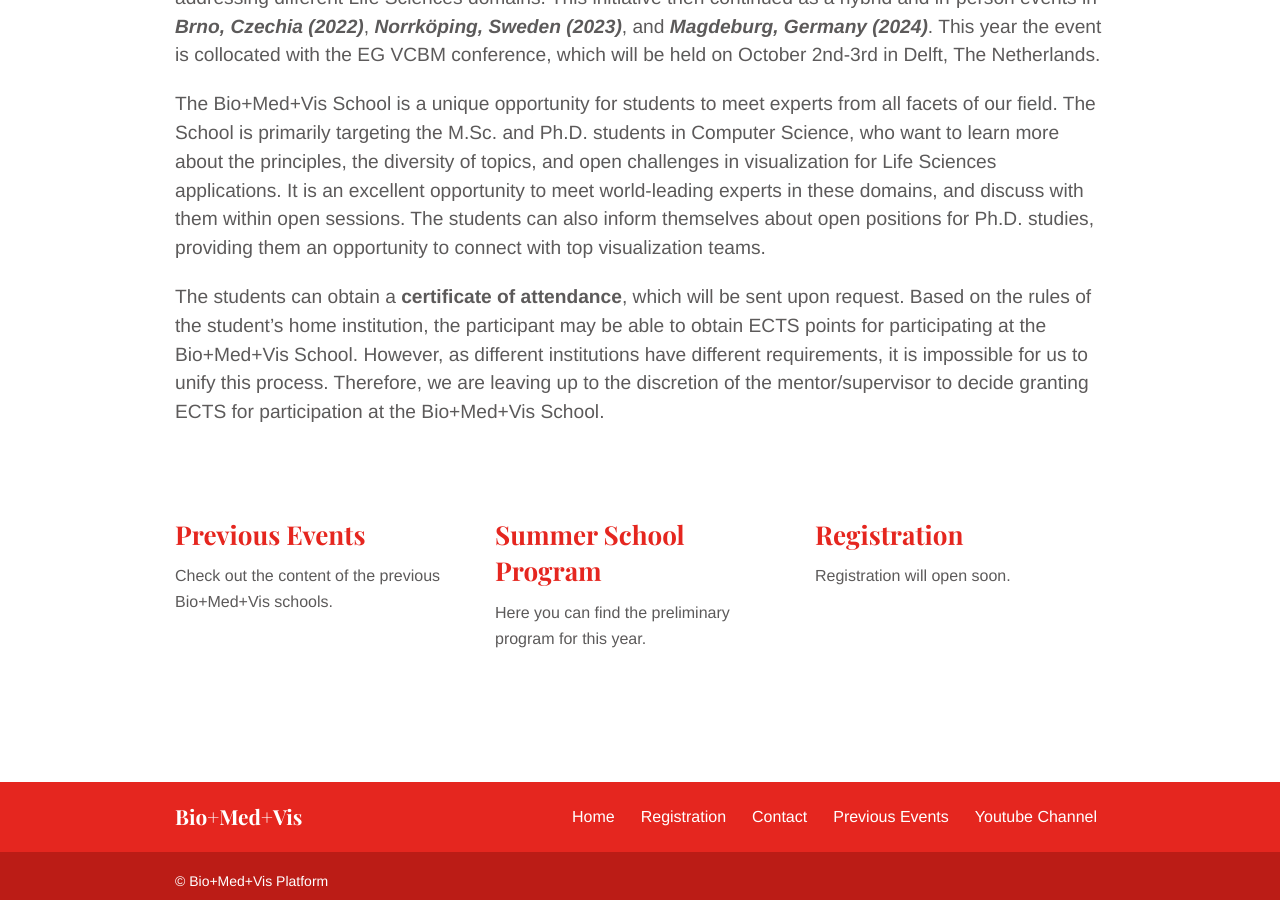
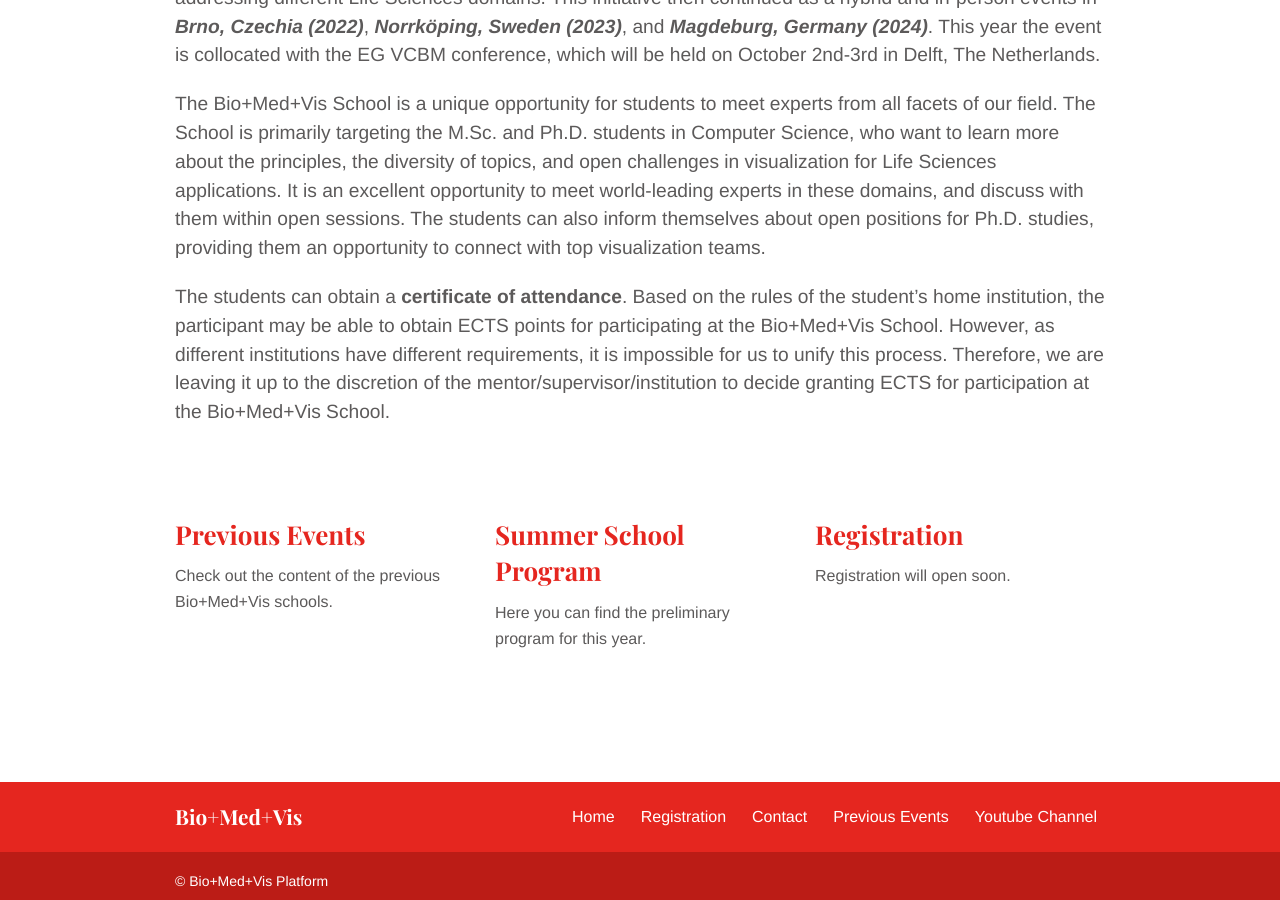
Before and after one commit to biomedvis/2025, a Jekyll site: the page built from school.md, in a window 1280 px wide and 900 px high, scrolled down 628 px. Built offline with Jekyll 4.4.1, drawn with Linux system fonts in a browser that asks for light colours.

Commit message:
certificate info

```diff
--- a/school.md
+++ b/school.md
@@ -12,4 +12,4 @@ As a starting point, we organized the first fully ***virtual Bio+Med+Vis*** Spri
 
 The Bio+Med+Vis School is a unique opportunity for students to meet experts from all facets of our field. The School is primarily targeting the M.Sc. and Ph.D. students in Computer Science, who want to learn more about the principles, the diversity of topics, and open challenges in visualization for Life Sciences applications. It is an excellent opportunity to meet world-leading experts in these domains, and discuss with them within open sessions. The students can also inform themselves about open positions for Ph.D. studies, providing them an opportunity to connect with top visualization teams.
 
-The students can obtain a **certificate of attendance**, which will be sent upon request. Based on the rules of the student’s home institution, the participant may be able to obtain ECTS points for participating at the Bio+Med+Vis School. However, as different institutions have different requirements, it is impossible for us to unify this process. Therefore, we are leaving up to the discretion of the mentor/supervisor to decide granting ECTS for participation at the Bio+Med+Vis School.
+The students can obtain a **certificate of attendance**. Based on the rules of the student’s home institution, the participant may be able to obtain ECTS points for participating at the Bio+Med+Vis School. However, as different institutions have different requirements, it is impossible for us to unify this process. Therefore, we are leaving it up to the discretion of the mentor/supervisor/institution to decide granting ECTS for participation at the Bio+Med+Vis School.
```
Also changed, not shown: index.md (+1 -0 lines).
